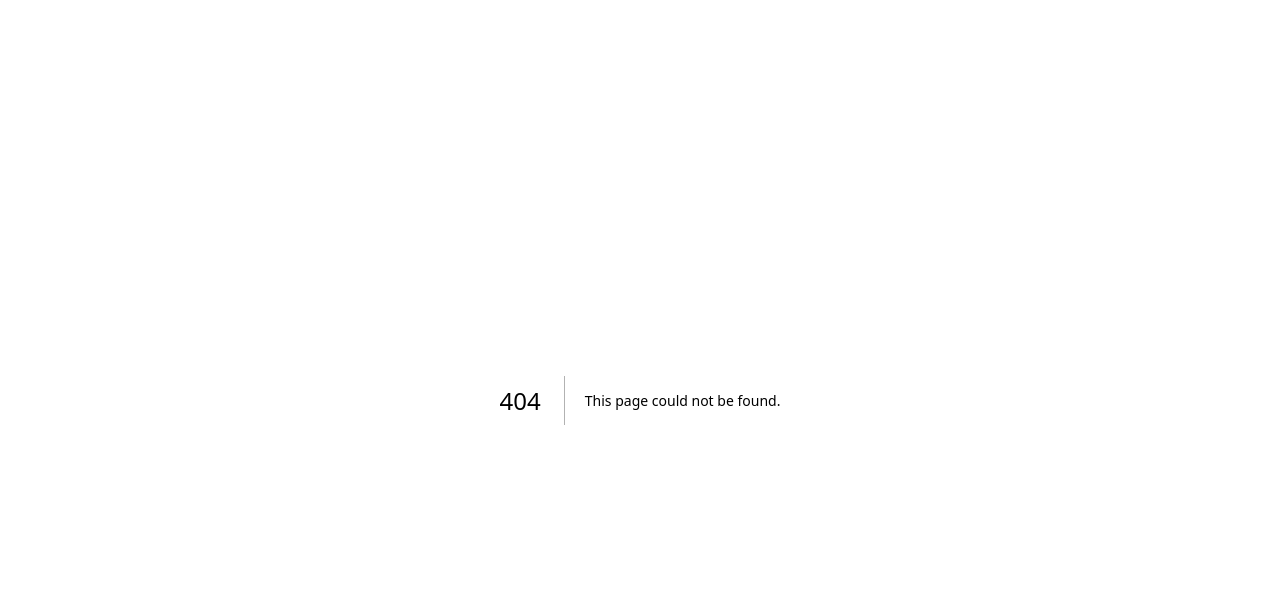
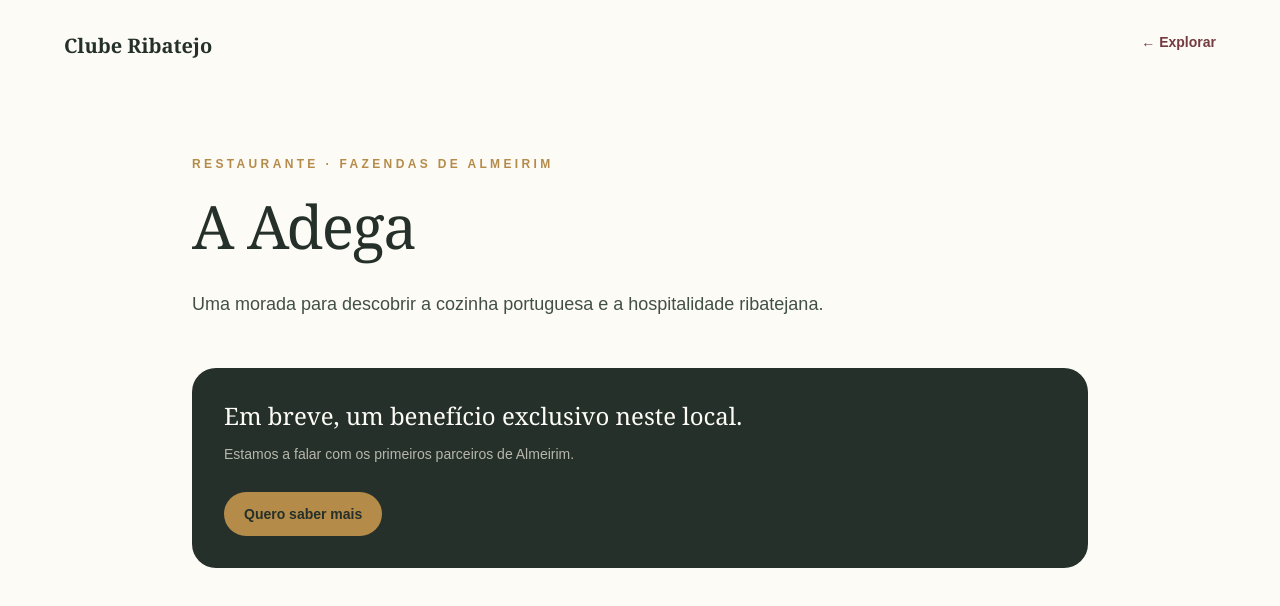
Before and after one commit to Maxwellsan91/ClubeDaqui, a Next.js app in the folder apps/web/: page /explorar/a-adega in a window 1280 px wide. Before the commit this address had no page. Shown: the top 606 px of the page. Built offline with nearby package versions, Linux system fonts and the light colour scheme.

Commit message:
feat: add public business detail pages

```diff
--- /dev/null
+++ b/apps/web/src/app/explorar/[slug]/page.tsx
@@ -0,0 +1,90 @@
+import Link from "next/link";
+
+const details: Record<
+  string,
+  { name: string; kind: string; city: string; description: string }
+> = {
+  "a-tasca-do-bronze": {
+    name: "A Tasca do Bronze",
+    kind: "Restaurante",
+    city: "Almeirim",
+    description:
+      "Uma descoberta do nosso roteiro local, selecionada para conhecer melhor os sabores do Ribatejo.",
+  },
+  "a-adega": {
+    name: "A Adega",
+    kind: "Restaurante",
+    city: "Fazendas de Almeirim",
+    description:
+      "Uma morada para descobrir a cozinha portuguesa e a hospitalidade ribatejana.",
+  },
+  "adega-novo-conceito": {
+    name: "Adega Novo Conceito",
+    kind: "Adega",
+    city: "Fazendas de Almeirim",
+    description:
+      "Produtos e ambiente com identidade local, no coração do nosso território piloto.",
+  },
+  "experiências-do-tejo": {
+    name: "Experiências do Tejo",
+    kind: "Experiência",
+    city: "Almeirim",
+    description:
+      "Descubra a paisagem, a cultura e o ritmo do Tejo através de experiências locais.",
+  },
+  "casa-ribatejana": {
+    name: "Casa Ribatejana",
+    kind: "Alojamento",
+    city: "Almeirim",
+    description:
+      "Uma estadia tranquila para explorar Almeirim e tudo o que o Ribatejo tem para oferecer.",
+  },
+};
+
+export default async function BusinessPage({
+  params,
+}: {
+  params: Promise<{ slug: string }>;
+}) {
+  const { slug } = await params;
+  const business = details[slug];
+  if (!business)
+    return <main className="p-10">Estabelecimento não encontrado.</main>;
+  return (
+    <main className="min-h-screen px-6 py-8 sm:px-10 lg:px-16">
+      <header className="mx-auto flex max-w-7xl justify-between">
+        <Link
+          href="/"
+          className="font-display text-xl font-semibold text-olive-900"
+        >
+          Clube Ribatejo
+        </Link>
+        <Link href="/explorar" className="text-wine-700 text-sm font-semibold">
+          ← Explorar
+        </Link>
+      </header>
+      <section className="mx-auto max-w-4xl py-24">
+        <p className="text-gold-500 text-xs font-semibold tracking-[0.28em] uppercase">
+          {business.kind} · {business.city}
+        </p>
+        <h1 className="font-display mt-6 text-6xl tracking-tight text-olive-900">
+          {business.name}
+        </h1>
+        <p className="mt-8 max-w-2xl text-lg leading-8 text-olive-700">
+          {business.description}
+        </p>
+        <div className="text-cream-50 mt-12 rounded-3xl bg-olive-900 p-8">
+          <p className="font-display text-2xl">
+            Em breve, um benefício exclusivo neste local.
+          </p>
+          <p className="text-cream-100/70 mt-3 text-sm">
+            Estamos a falar com os primeiros parceiros de Almeirim.
+          </p>
+          <button className="bg-gold-500 mt-7 rounded-full px-5 py-3 text-sm font-semibold text-olive-900">
+            Quero saber mais
+          </button>
+        </div>
+      </section>
+    </main>
+  );
+}
--- a/apps/web/src/app/explorar/page.tsx
+++ b/apps/web/src/app/explorar/page.tsx
@@ -109,9 +109,12 @@ export default function ExplorePage() {
               <p className="text-wine-700 mt-2 text-sm font-semibold">
                 {place}
               </p>
-              <button className="text-wine-700 decoration-gold-500 mt-7 text-sm font-semibold underline underline-offset-4">
+              <Link
+                href={`/explorar/${name.toLowerCase().replaceAll(" ", "-")}`}
+                className="text-wine-700 decoration-gold-500 mt-7 text-sm font-semibold underline underline-offset-4"
+              >
                 Ver ficha
-              </button>
+              </Link>
             </article>
           ))}
         </div>
--- a/apps/web/src/app/page.tsx
+++ b/apps/web/src/app/page.tsx
@@ -43,12 +43,12 @@ export default function HomePage() {
               className="min-w-0 flex-1 bg-transparent py-3 text-sm outline-none"
               placeholder="O que procura em Almeirim?"
             />
-            <a
+            <Link
               href="/explorar"
               className="bg-wine-700 rounded-full px-5 py-3 text-sm font-semibold text-white transition hover:bg-olive-900"
             >
               Explorar
-            </a>
+            </Link>
           </div>
         </div>
       </section>
@@ -103,3 +103,4 @@ export default function HomePage() {
     </main>
   );
 }
+import Link from "next/link";
```
Also changed, not shown: 1 other file (tests, documents, lock files or other folders).
